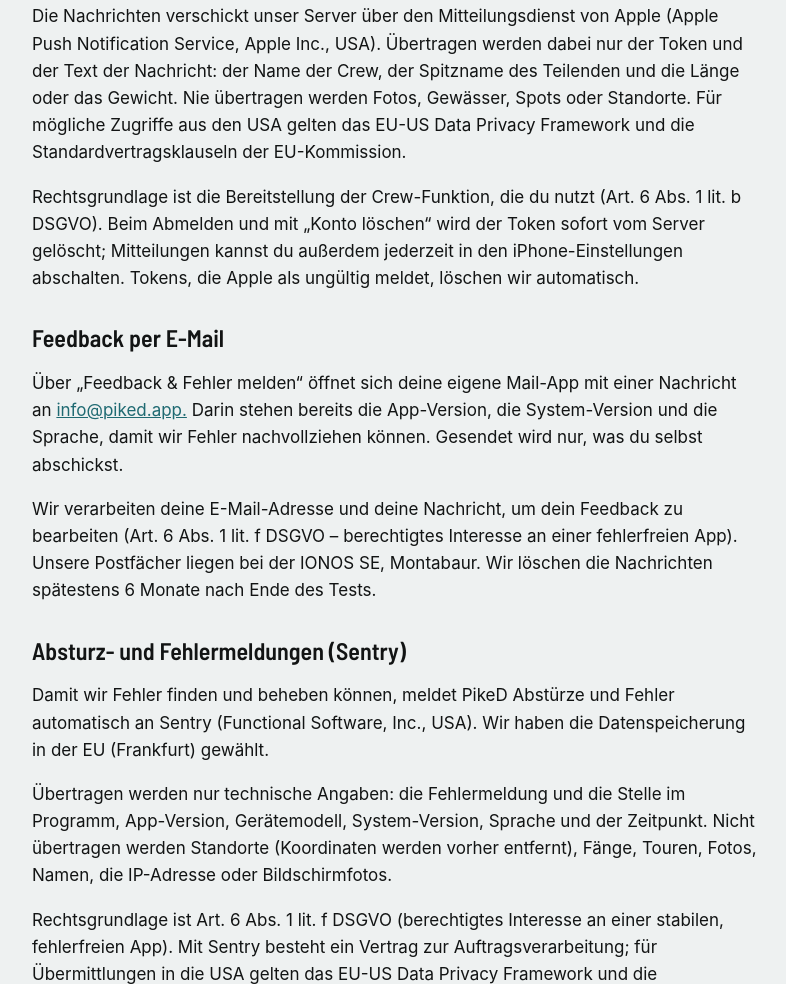
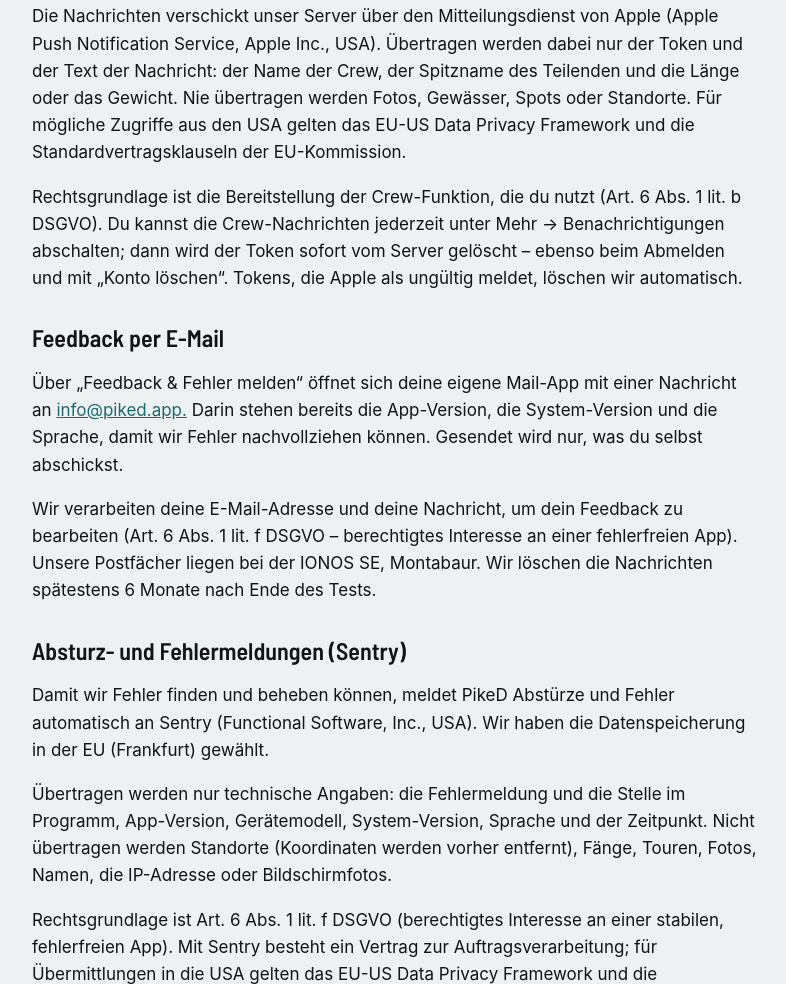
Before and after one commit to CarpD1411/piked-webseite, a plain HTML site: page datenschutz.html in a window 1280 px wide. Shown: the part 5418-6402 px from the top of the page, without its empty margins (244-1030 px from the left). Drawn offline with Linux system fonts and the light colour scheme.

Commit message:
Datenschutz: Crew-Nachrichten abschaltbar
Co-Authored-By: Claude Opus 5.5 <noreply@anthropic.com>

```diff
--- a/datenschutz.html
+++ b/datenschutz.html
@@ -87,7 +87,7 @@
     <h2>Crew-Nachrichten (Push)</h2>
     <p>Wenn du mit einem Konto in einer Crew bist und Mitteilungen erlaubst, bekommst du eine kurze Nachricht, sobald jemand aus deiner Crew einen Fang teilt (z. B. „Kreso hat einen Fang geteilt: 92 cm“). Dafür meldet dein Handy eine Geräte-Adresse (Push-Token) bei unserem Server an. Gespeichert werden dieser Token, dein Konto, die Art des Handys und die Sprache der App.</p>
     <p>Die Nachrichten verschickt unser Server über den Mitteilungsdienst von Apple (Apple Push Notification Service, Apple Inc., USA). Übertragen werden dabei nur der Token und der Text der Nachricht: der Name der Crew, der Spitzname des Teilenden und die Länge oder das Gewicht. Nie übertragen werden Fotos, Gewässer, Spots oder Standorte. Für mögliche Zugriffe aus den USA gelten das EU-US Data Privacy Framework und die Standardvertragsklauseln der EU-Kommission.</p>
-    <p>Rechtsgrundlage ist die Bereitstellung der Crew-Funktion, die du nutzt (Art. 6 Abs. 1 lit. b DSGVO). Beim Abmelden und mit „Konto löschen“ wird der Token sofort vom Server gelöscht; Mitteilungen kannst du außerdem jederzeit in den iPhone-Einstellungen abschalten. Tokens, die Apple als ungültig meldet, löschen wir automatisch.</p>
+    <p>Rechtsgrundlage ist die Bereitstellung der Crew-Funktion, die du nutzt (Art. 6 Abs. 1 lit. b DSGVO). Du kannst die Crew-Nachrichten jederzeit unter Mehr → Benachrichtigungen abschalten; dann wird der Token sofort vom Server gelöscht – ebenso beim Abmelden und mit „Konto löschen“. Tokens, die Apple als ungültig meldet, löschen wir automatisch.</p>
 
     <h2>Feedback per E-Mail</h2>
     <p>Über „Feedback &amp; Fehler melden“ öffnet sich deine eigene Mail-App mit einer Nachricht an <a href="mailto:info@piked.app.">info@piked.app.</a> Darin stehen bereits die App-Version, die System-Version und die Sprache, damit wir Fehler nachvollziehen können. Gesendet wird nur, was du selbst abschickst.</p>
```
Also changed, not shown: en/privacy.html (+1 -1 lines).
